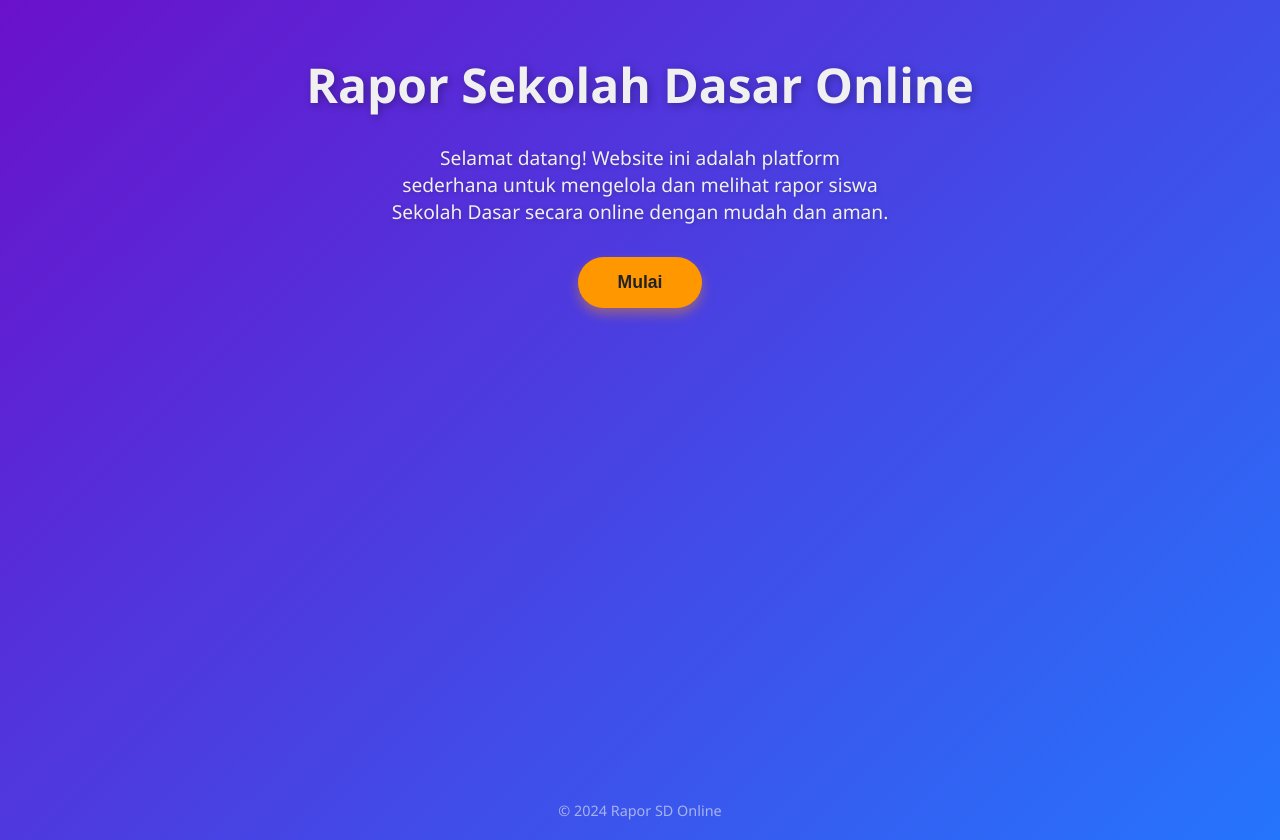
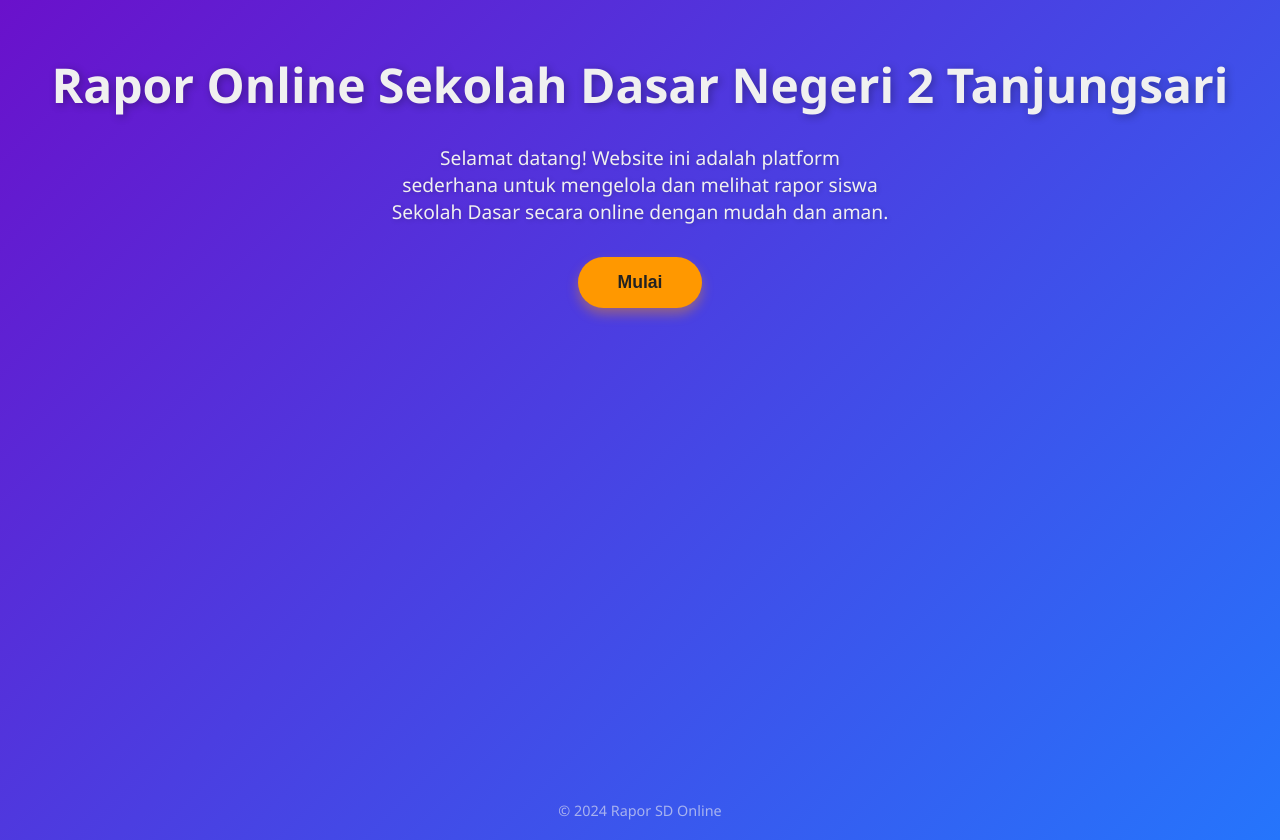
Before and after one commit to kun765-bro/rapor-sd-online, a plain HTML site: page index.html in a window 1280 px wide. Drawn offline with Linux system fonts and the light colour scheme.

Commit message:
Update index.html

```diff
--- a/index.html
+++ b/index.html
@@ -60,7 +60,7 @@
   </style>
 </head>
 <body>
-  <h1>Rapor Sekolah Dasar Online</h1>
+  <h1>Rapor Online Sekolah Dasar Negeri 2 Tanjungsari</h1>
   <p>Selamat datang! Website ini adalah platform sederhana untuk mengelola dan melihat rapor siswa Sekolah Dasar secara online dengan mudah dan aman.</p>
   <button id="mulaiBtn" aria-label="Mulai ke halaman rapor">Mulai</button>
 
```
